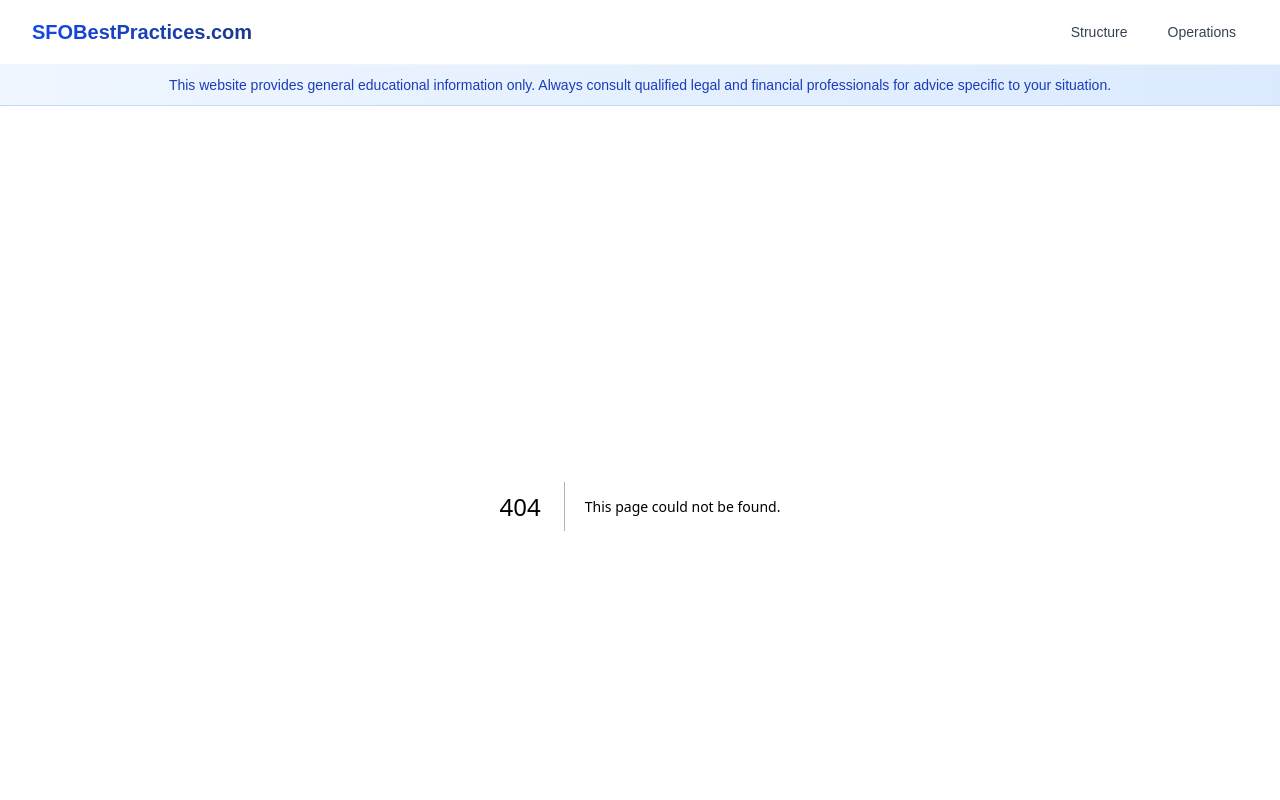
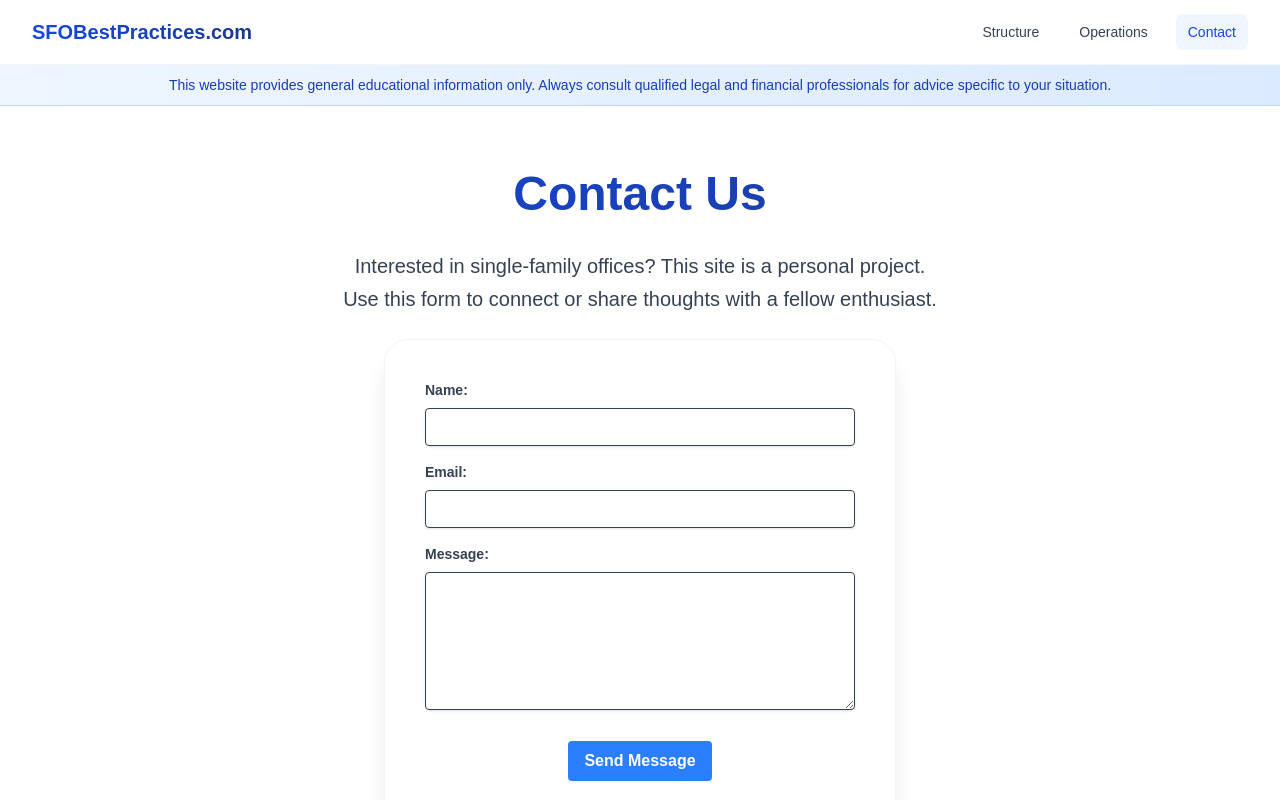
Before and after one commit to jjhoffstein/sfobestpractices, a Next.js app: page /contact in a window 1280 px wide. Before the commit this address had no page. Shown: the top 800 px of the page. Built offline with nearby package versions, Linux system fonts and the light colour scheme; a web font is replaced by a local one.

Commit message:
Add contact page with form, API route, and navigation link

```diff
--- /dev/null
+++ b/src/app/api/contact/route.ts
@@ -0,0 +1,56 @@
+import { NextResponse } from 'next/server';
+
+export async function POST(request: Request) {
+  try {
+    const formData = await request.json();
+    console.log('Received form data on backend:', formData);
+
+    // Basic server-side validation
+    if (!formData.name || !formData.email || !formData.message) {
+      return NextResponse.json({ message: 'Missing required fields' }, { status: 400 });
+    }
+
+    // *** IMPORTANT ***
+    // Replace with your actual Formspree endpoint URL
+    // For security, it's highly recommended to use an environment variable
+    // e.g., process.env.FORMSPREE_ENDPOINT
+    const formspreeEndpoint = process.env.FORMSPREE_ENDPOINT; // <-- Replace with your actual env variable name if different
+
+    if (!formspreeEndpoint) {
+         console.error('FORMSPREE_ENDPOINT environment variable is not set.');
+         // Return a generic error to the client for security
+        return NextResponse.json({ message: 'Failed to send message. Server configuration error.' }, { status: 500 });
+    }
+
+    // Send data to Formspree
+    const formspreeResponse = await fetch(formspreeEndpoint, {
+      method: 'POST',
+      headers: {
+        'Content-Type': 'application/json',
+        'Accept': 'application/json',
+      },
+      body: JSON.stringify(formData),
+    });
+
+    // Check Formspree response
+    if (formspreeResponse.ok) {
+      // Formspree indicates success
+      // TODO: Add analytics tracking for successful form submission (server-side)
+      // This would typically involve sending an event to an analytics service from the backend
+      // For this project, we are tracking completion client-side after receiving this success response.
+
+      return NextResponse.json({ message: 'Message sent successfully!' }, { status: 200 });
+    } else {
+      // Formspree returned an error
+      const errorData = await formspreeResponse.json();
+      console.error('Formspree submission failed:', formspreeResponse.status, errorData);
+       // Return a generic error to the client for security
+      return NextResponse.json({ message: 'Failed to send message. Please try again later.' }, { status: formspreeResponse.status });
+    }
+
+  } catch (error) {
+    console.error('Error processing contact form submission:', error);
+     // Return a generic error to the client for security
+    return NextResponse.json({ message: 'Failed to send message. An unexpected error occurred.' }, { status: 500 });
+  }
+}
--- /dev/null
+++ b/src/app/contact/page.tsx
@@ -0,0 +1,145 @@
+"use client";
+
+import React, { useState } from 'react';
+import { trackFormInteraction } from '@/utils/analytics';
+
+const ContactPage = () => {
+  const [formData, setFormData] = useState({
+    name: '',
+    email: '',
+    message: '',
+  });
+
+  const [formStarted, setFormStarted] = useState(false);
+  const [isSubmitting, setIsSubmitting] = useState(false);
+  const [submissionStatus, setSubmissionStatus] = useState<'success' | 'error' | null>(null);
+
+  const handleChange = (e: React.ChangeEvent<HTMLInputElement | HTMLTextAreaElement>) => {
+    const { name, value } = e.target;
+    setFormData(prevData => ({ ...prevData, [name]: value }));
+  };
+
+  const handleSubmit = async (e: React.FormEvent<HTMLFormElement>) => {
+    e.preventDefault();
+    setIsSubmitting(true);
+    setSubmissionStatus(null); // Reset status on new submission attempt
+
+    // Track form submission attempt
+    trackFormInteraction('contact_form', 'attempt');
+
+    try {
+      const response = await fetch('/api/contact', {
+        method: 'POST',
+        headers: {
+          'Content-Type': 'application/json',
+        },
+        body: JSON.stringify(formData),
+      });
+
+      if (response.ok) {
+        setSubmissionStatus('success');
+        setFormData({ name: '', email: '', message: '' }); // Clear form on success
+        trackFormInteraction('contact_form', 'complete'); // Track successful submission
+      } else {
+        setSubmissionStatus('error');
+        const errorData = await response.json();
+        console.error('Form submission failed:', response.status, errorData);
+        trackFormInteraction('contact_form', 'error', { status: response.status, message: errorData.message || 'Unknown error' }); // Track error
+      }
+    } catch (error) {
+      setSubmissionStatus('error');
+      console.error('Error sending form data:', error);
+      trackFormInteraction('contact_form', 'error', { message: (error as Error).message || 'Network error' }); // Track error
+    } finally {
+      setIsSubmitting(false);
+    }
+  };
+
+  const handleFormStart = () => {
+    if (!formStarted) {
+      trackFormInteraction('contact_form', 'start');
+      setFormStarted(true);
+    }
+  };
+
+  return (
+    <div className="max-w-7xl mx-auto px-4 sm:px-6 lg:px-8 py-8 sm:py-12 lg:py-16 space-y-6 sm:space-y-8 lg:space-y-12">
+      <h1 className="font-playfair text-3xl sm:text-4xl lg:text-5xl font-bold mb-4 sm:mb-6 lg:mb-8 bg-gradient-to-r from-blue-700 to-blue-900 bg-clip-text text-transparent text-center">
+        Contact Us
+      </h1>
+
+      {/* Explanation text */}
+      <p className="text-base sm:text-lg lg:text-xl text-gray-700 mb-6 max-w-3xl mx-auto text-center leading-relaxed">
+        Interested in single-family offices? This site is a personal project.<br />
+        Use this form to connect or share thoughts with a fellow enthusiast.
+      </p>
+
+      <div className="bg-white/95 backdrop-blur-lg rounded-xl sm:rounded-2xl lg:rounded-3xl shadow-xl p-6 sm:p-8 lg:p-10 border border-gray-100 max-w-lg mx-auto">
+        <form onSubmit={handleSubmit} className="space-y-4">
+          <div className="mb-4">
+            <label htmlFor="name" className="block text-gray-700 text-sm font-bold mb-2">Name:</label>
+            <input
+              type="text"
+              id="name"
+              name="name"
+              value={formData.name}
+              onChange={handleChange}
+              onFocus={handleFormStart}
+              className="shadow appearance-none border rounded w-full py-2 px-3 text-gray-700 leading-tight focus:outline-none focus:shadow-outline"
+              required
+              disabled={isSubmitting}
+            />
+          </div>
+          <div className="mb-4">
+            <label htmlFor="email" className="block text-gray-700 text-sm font-bold mb-2">Email:</label>
+            <input
+              type="email"
+              id="email"
+              name="email"
+              value={formData.email}
+              onChange={handleChange}
+              onFocus={handleFormStart}
+              className="shadow appearance-none border rounded w-full py-2 px-3 text-gray-700 leading-tight focus:outline-none focus:shadow-outline"
+              required
+              disabled={isSubmitting}
+            />
+          </div>
+          <div className="mb-6">
+            <label htmlFor="message" className="block text-gray-700 text-sm font-bold mb-2">Message:</label>
+            <textarea
+              id="message"
+              name="message"
+              value={formData.message}
+              onChange={handleChange}
+              onFocus={handleFormStart}
+              rows={6}
+              className="shadow appearance-none border rounded w-full py-2 px-3 text-gray-700 leading-tight focus:outline-none focus:shadow-outline"
+              required
+              disabled={isSubmitting}
+            ></textarea>
+          </div>
+          <div className="flex items-center justify-center">
+            <button
+              type="submit"
+              className={`bg-blue-500 hover:bg-blue-700 text-white font-bold py-2 px-4 rounded focus:outline-none focus:shadow-outline transition-all duration-200 ${isSubmitting ? 'opacity-50 cursor-not-allowed' : ''}`}
+              disabled={isSubmitting}
+            >
+              {isSubmitting ? 'Sending...' : 'Send Message'}
+            </button>
+          </div>
+
+          {submissionStatus === 'success' && (
+            <p className="text-green-500 text-sm mt-4 text-center">Thank you for your message! We will get back to you shortly.</p>
+          )}
+
+          {submissionStatus === 'error' && (
+            <p className="text-red-500 text-sm mt-4 text-center">There was an error sending your message. Please try again.</p>
+          )}
+
+        </form>
+      </div>
+    </div>
+  );
+};
+
+export default ContactPage;
--- a/src/components/Navigation.tsx
+++ b/src/components/Navigation.tsx
@@ -82,6 +82,17 @@ export default function Navigation() {
             >
               Operations
             </Link>
+            <Link
+              href="/contact"
+              className={`px-3 py-2 rounded-lg text-sm font-medium transition-all duration-200 ${
+                pathname === '/contact'
+                  ? 'text-blue-700 bg-blue-50'
+                  : 'text-gray-700 hover:text-blue-700 hover:bg-blue-50'
+              }`}
+              onClick={() => handleMenuClick('contact')}
+            >
+              Contact
+            </Link>
           </div>
 
           {/* Mobile menu button */}
@@ -156,6 +167,17 @@ export default function Navigation() {
           >
             Operations
           </Link>
+          <Link
+            href="/contact"
+            className={`block px-3 py-2 rounded-lg text-base font-medium ${
+              pathname === '/contact'
+                ? 'text-blue-700 bg-blue-50'
+                : 'text-gray-700 hover:text-blue-700 hover:bg-blue-50'
+            }`}
+            onClick={() => handleMenuClick('contact_mobile')}
+          >
+            Contact
+          </Link>
         </div>
       </div>
     </nav>
--- a/src/utils/analytics.ts
+++ b/src/utils/analytics.ts
@@ -73,7 +73,7 @@ export const trackCTAClick = (
 // Track form interactions
 export const trackFormInteraction = (
   formName: string,
-  action: 'start' | 'complete' | 'error',
+  action: 'start' | 'complete' | 'error' | 'attempt',
   metadata?: AnalyticsMetadata
 ) => {
   const cf = getCloudflareAnalytics();
```
